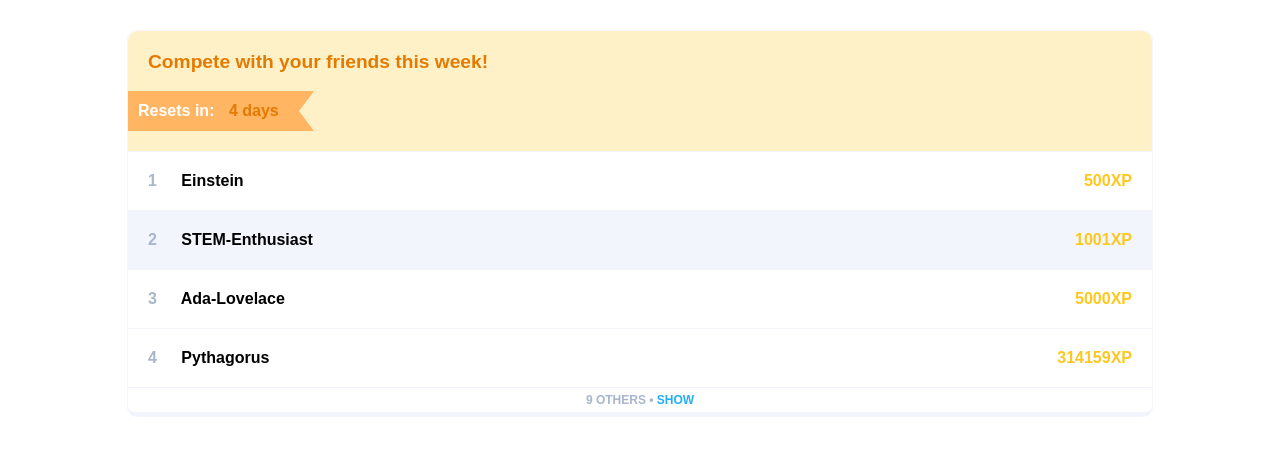
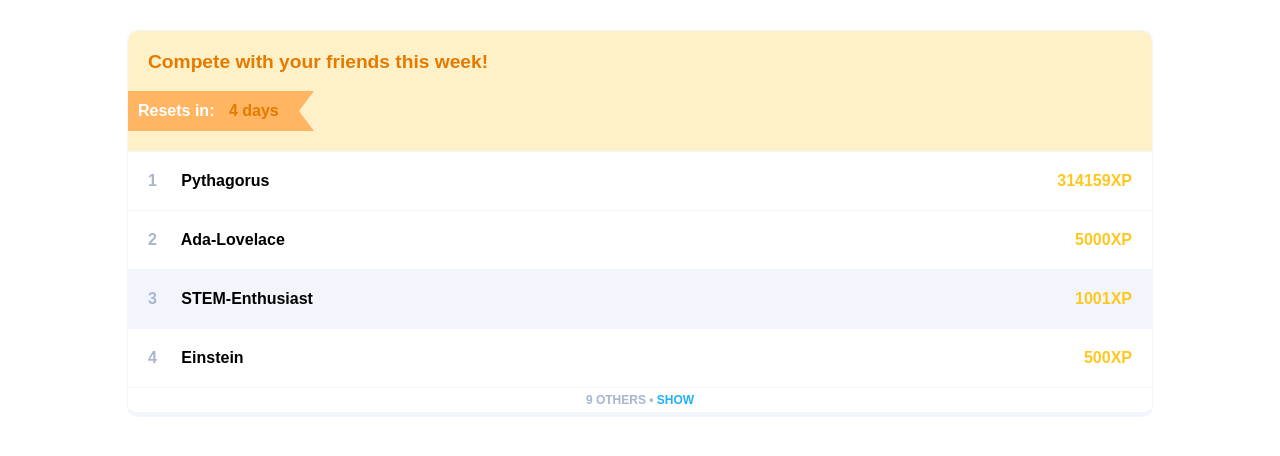
Before and after one commit to severine98/Leaderboard, a React (Create React App) app: page / in a window 1280 px wide. Shown: the top 456 px of the page. Built offline with nearby package versions, Linux system fonts and the light colour scheme; the HTML template or start-up script is replaced by a standard one.

Commit message:
final commit

```diff
--- a/src/containers/Friends/Friends.tsx
+++ b/src/containers/Friends/Friends.tsx
@@ -15,6 +15,17 @@ class Friends extends React.Component<IState> {
     userInformation: user
   }
 
+  componentDidMount = (): void => {
+    this.sortByXp();
+  }
+
+  sortByXp = (): void => {
+    const sortedXP = this.state.userInformation?.profiles.sort((a, b) => {
+      return b.weeklyXP - a.weeklyXP;
+    });
+    this.setState({ userInformation: { profiles: sortedXP } });
+  }
+
   getProfile = (user: Profile, key: number) => {
     return (
       <Leaderboard userInformation={user} key={key} index={key + 1} />
@@ -22,10 +33,11 @@ class Friends extends React.Component<IState> {
   };
 
   render() {
+    console.log(this.state.userInformation);
     return (
       <section className={styles.friends}>
         <Banner />
-        <div>{this.state.userInformation?.profiles.map(this.getProfile)}</div>
+        <div>{this.state.userInformation?.profiles?.map(this.getProfile)}</div>
         <More />
       </section>
     );
```
